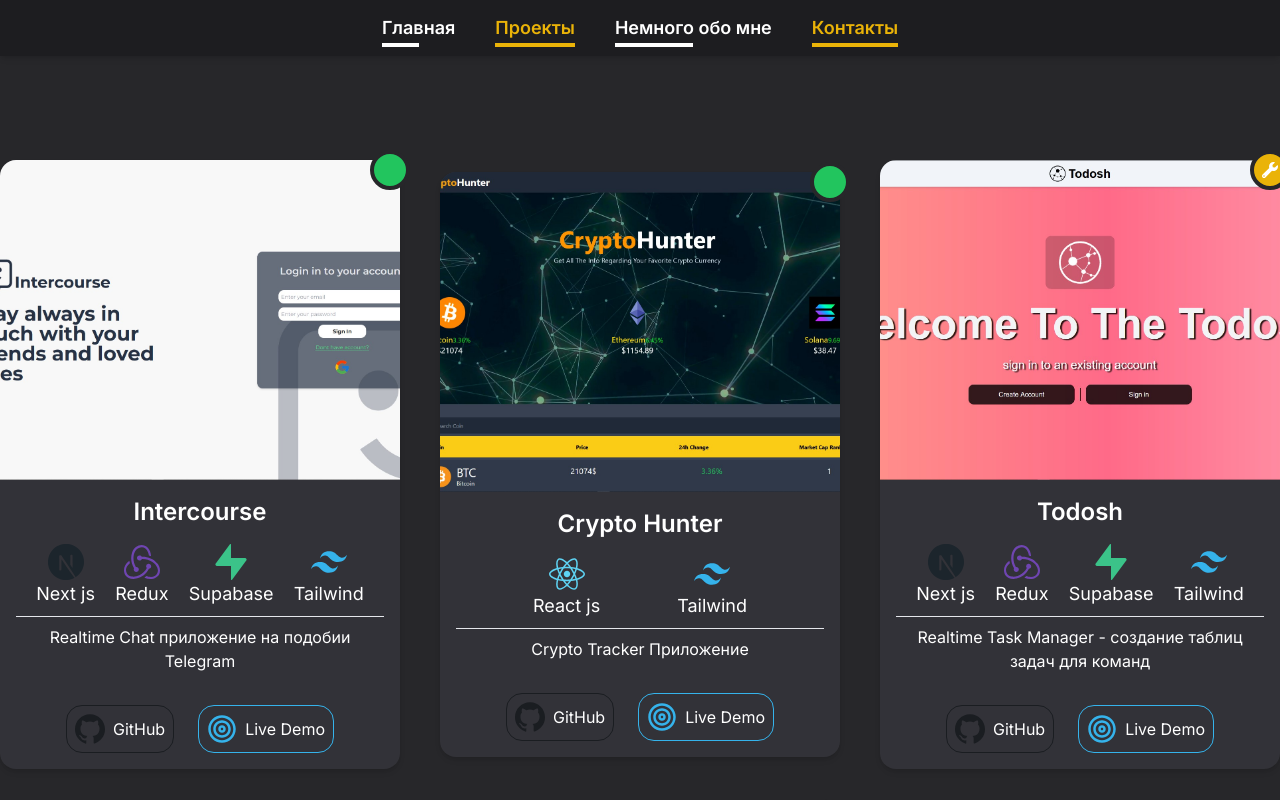
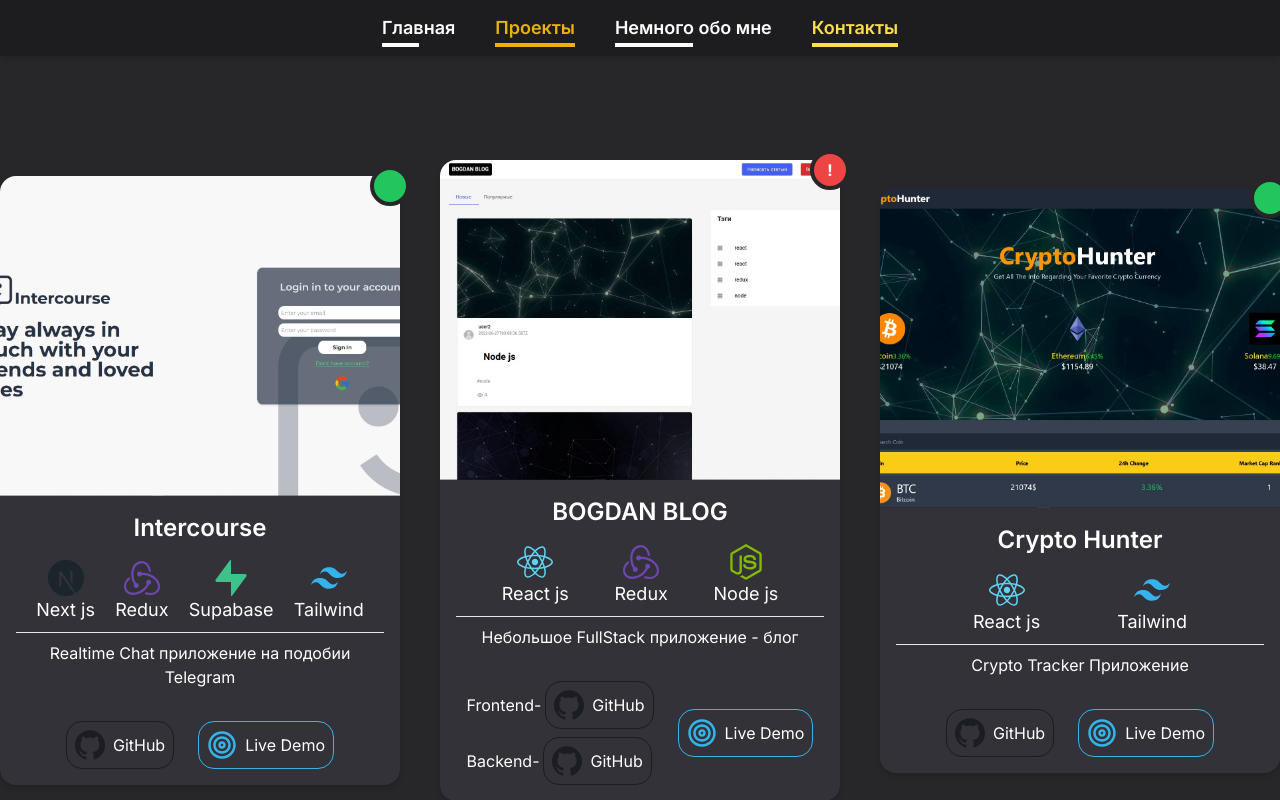
Before and after one commit to GoBDaNWeb/portfolio, a React (Create React App) app: page /portfolio in a window 1280 px wide. Shown: the top 800 px of the page. Built offline with nearby package versions, Linux system fonts and the light colour scheme.

Commit message:
add new project

```diff
--- a/src/components/Header.jsx
+++ b/src/components/Header.jsx
@@ -27,7 +27,7 @@
                 </NavLink>
                 <li
                     onClick={() => ctx.handleModal()}
-                    className={`relative cursor-pointer text-yellow-500 before:transition-all before:bottom-[-5px] before:w-full before:absolute before:h-1 before:bg-yellow-500`}>
+                    className={`relative cursor-pointer text-yellow-300 before:transition-all before:bottom-[-5px] before:w-full before:absolute before:h-1 before:bg-yellow-300`}>
                     Контакты
                 </li>
             </ul>
--- a/src/components/ProjectCard.jsx
+++ b/src/components/ProjectCard.jsx
@@ -5,7 +5,7 @@
 
 export default function ProjectCard({project}) {
     return (
-        <div className='w-[400px] bg-zinc-700 bg-opacity-50 rounded-2xl shadow-md '>
+        <div className='sm:w-[400px] w-[300px] bg-zinc-700 bg-opacity-50 rounded-2xl shadow-md '>
             <div className={`bg-${project.img} relative bg-cover w-full h-80 bg-center rounded-t-2xl group`}>
                 <div className={`absolute flex items-center justify-center w-10 h-10 border-4 border-solid z-40 border-zinc-800 rounded-full top-[-10px] right-[-10px] ${
                     project.status === 1
@@ -28,7 +28,7 @@
                 <div className='w-full h-full overflow-hidden rounded-t-2xl'>
                 {
                     project.status !== 1
-                    &&  <div className='bg-black bg-opacity-70 w-full duration-300 transition translate-y-[-20rem] group-hover:translate-y-0 h-[50%] rounded-t-2xl'>
+                    &&  <div className='bg-black bg-opacity-70 w-full duration-300 transition translate-y-0 sm:translate-y-[-20rem] group-hover:translate-y-0 h-[50%] rounded-t-2xl'>
                             <h4 className='text-center p-4'>
                                 {project.status_message}
                             </h4>
@@ -39,7 +39,7 @@
             </div>
             <div className='p-4 text-center'>
                 <h2 className='text-2xl font-semibold'>{project.title}</h2>
-                <ul className='flex items-center justify-evenly text-4xl mt-4'>
+                <ul className='flex flex-wrap items-center justify-evenly text-4xl mt-4'>
                     {
                         project.methods.map(method => (
 
@@ -57,16 +57,45 @@
                     {project.description}
                 </h5>
                 <div className='flex justify-center items-center gap-6 mt-8'>
+                    <div className='flex flex-col gap-2'>
+                        <div className='flex gap-1 items-center'>
+                            {
+                                project.link_github_back &&
+                                (
+                                    <h5>Frontend-</h5>
+                                )
+                            }
                             <a
                                 target="_blank"
-                        href={project.link_github}
-                        className='flex items-center gap-2 border-[1px] border-solid border-[#1A1D21] p-2 rounded-2xl hover:bg-[#1A1D21] transition group'
+                                href={project.link_github_front}
+                                className='flex items-center gap-2 border-[1px] border-solid border-[#1A1D21] p-2 rounded-2xl hover:bg-[#1A1D21] transition group cursor-pointer'
                             >
                                 <SiGithub className='text-[#1A1D21] transition group-hover:text-white text-3xl'/>
                                 <span>
                                     GitHub
                                 </span>
                             </a>
+                        </div>
+                        {
+                            project.link_github_back &&
+                            (
+                                <div className='flex gap-1 items-center'>
+                                    <h5>Backend- </h5>
+                                    <a
+                                        target="_blank"
+                                        href={project.link_github_back}
+                                        className='flex items-center gap-2 border-[1px] border-solid border-[#1A1D21] p-2 rounded-2xl hover:bg-[#1A1D21] transition group cursor-pointer'
+                                    >
+                                        <SiGithub className='text-[#1A1D21] transition group-hover:text-white text-3xl'/>
+                                        <span>
+                                            GitHub
+                                        </span>
+                                    </a>
+                                </div>
+                            )
+
+                        }
+                    </div>
                     {
                         project.link_live_demo
                         && (
@@ -92,6 +121,7 @@
                 <div className={`bg-weather bg-center bg-no-repeat bg-cover w-full h-full`}></div>
                 <div className={`bg-kiwi bg-center bg-no-repeat bg-cover w-full h-full`}></div>
                 <div className={`bg-movies bg-center bg-no-repeat bg-cover w-full h-full`}></div>
+                <div className={`bg-fullstack-blog bg-center bg-no-repeat bg-cover w-full h-full`}></div>
             </div>
         </div>
     )
--- a/src/config/data.js
+++ b/src/config/data.js
@@ -1,5 +1,5 @@
 import {SiNextdotjs, SiRedux, SiSupabase, SiTailwindcss, SiFirebase} from 'react-icons/si'
-import {FaReact, FaVuejs} from 'react-icons/fa'
+import {FaReact, FaVuejs, FaNodeJs} from 'react-icons/fa'
 
 export const projects = [
     {
@@ -25,13 +25,39 @@
             },
         ],
         description: 'Realtime Chat приложение на подобии Telegram',
-        link_github: 'https://github.com/GoBDaNWeb/intercourse-app',
+        link_github_front: 'https://github.com/GoBDaNWeb/intercourse-app',
+        link_github_back: '',
         link_live_demo: 'https://intercourse-app.vercel.app/',
         status: 1,
         status_message: ''
     },
     {
         id: '2',
+        img: 'fullstack-blog',
+        title: 'BOGDAN BLOG',
+        methods: [
+            {
+                title: 'React js',
+                icon: <FaReact className='text-[#5ED3F3]'/>,
+            },
+            {
+                title: 'Redux',
+                icon: <SiRedux className='text-[#6F45B1]'/> ,
+            },
+            {
+                title: 'Node js',
+                icon: <FaNodeJs className='text-[#84BB00]'/>
+            },
+        ],
+        description: 'Небольшое FullStack приложение - блог',
+        link_github_front: 'https://github.com/GoBDaNWeb/fullstack-blog-react-frontend',
+        link_github_back: 'https://github.com/GoBDaNWeb/fullstack-blog-react-backend',
+        link_live_demo: 'https://fullstack-blog-react-frontend.vercel.app/',
+        status: 3,
+        status_message: 'Для просмотра приложения сервер прийдется запускать локально'
+    },
+    {
+        id: '3',
         img: 'crypto',
         title: 'Crypto Hunter',
         methods: [
@@ -45,13 +71,14 @@
             },
         ],
         description: 'Crypto Tracker Приложение',
-        link_github: 'https://github.com/GoBDaNWeb/crypto-react-app',
+        link_github_front: 'https://github.com/GoBDaNWeb/crypto-react-app',
+        link_github_back: '',
         link_live_demo: 'https://crypto-react-app-eight.vercel.app/',
         status: 1,
         status_message: ''
     },
     {
-        id: '3',
+        id: '4',
         img: 'todosh',
         title: 'Todosh',
         methods: [
@@ -73,13 +100,14 @@
             },
         ],
         description: 'Realtime Task Manager - создание таблиц задач для команд',
-        link_github: 'https://github.com/GoBDaNWeb/todosh-app',
+        link_github_front: 'https://github.com/GoBDaNWeb/todosh-app',
+        link_github_back: '',
         link_live_demo: 'https://todosh-app.vercel.app/',
         status: 2,
         status_message: 'в приложении будет меняться дизайн и добавляться новый функционал/адаптивность'
     },
     {
-        id: '4',
+        id: '5',
         img: 'weather',
         title: 'Weather',
         methods: [
@@ -93,12 +121,13 @@
             },
         ],
         description: 'Приложение для просмотра прогноза погоды',
-        link_github: 'https://github.com/GoBDaNWeb/WeatherApp',
+        link_github_front: 'https://github.com/GoBDaNWeb/WeatherApp',
+        link_github_back: '',
         link_live_demo: 'https://weather-app-phi-eight.vercel.app/',
         status: 1
     },
     {
-        id: '5',
+        id: '6',
         img: 'movies',
         title: 'Movie',
         methods: [
@@ -116,13 +145,14 @@
             },
         ],
         description: 'Приложение для просмотра рейтинга фильмов и сериалов',
-        link_github: 'https://github.com/GoBDaNWeb/vue-movie-app',
+        link_github_front: 'https://github.com/GoBDaNWeb/vue-movie-app',
+        link_github_back: '',
         link_live_demo: null,
         status: 3,
         status_message: 'из-за того что я использовал в написании приложения Firebase, который заблокирован на территории РФ в данное время, приложение не работает так как запланировано.'
     },
     {
-        id: '6',
+        id: '7',
         img: 'kiwi',
         title: 'Kiwi',
         methods: [
@@ -140,7 +170,8 @@
             },
         ],
         description: 'Realtime приложение по типу Twitter',
-        link_github: 'https://github.com/GoBDaNWeb/Kiwi',
+        link_github_front: 'https://github.com/GoBDaNWeb/Kiwi',
+        link_github_back: '',
         link_live_demo: null,
         status: 3,
         status_message: 'из-за того что я использовал в написании приложения Firebase, который заблокирован на территории РФ в данное время, приложение не работает так как запланировано.'
--- a/src/pages/Main.jsx
+++ b/src/pages/Main.jsx
@@ -1,5 +1,5 @@
 import React, {useContext} from 'react'
-import {FaReact, FaVuejs, FaCss3, FaSass, } from 'react-icons/fa'
+import {FaReact, FaNodeJs, FaVuejs, FaCss3, FaSass, } from 'react-icons/fa'
 import {SiNextdotjs, SiSupabase, SiFirebase, SiJavascript, SiTailwindcss, SiRedux, SiTypescript} from 'react-icons/si'
 import {FiCheck} from 'react-icons/fi'
 import {BsFillBootstrapFill} from 'react-icons/bs'
@@ -87,7 +87,7 @@
                             Приходилось работать с
                         </h5>
                         <div className='flex items-center justify-center flex-col gap-4'>
-                            <ul className='flex flex-col gap-3 text-3xl'>
+                            <ul className='flex gap-3 text-3xl'>
                                 <li className='flex items-center gap-2'>
                                     <FaVuejs className='text-[#3FB27F]'/>
                                     <span className='text-xl'>Vue js</span>
@@ -105,6 +105,14 @@
                                             </span>
                                         </li>
                                     </ul>
+                                </li>
+                                <li  className='flex items-center gap-2'>
+                                    <FaNodeJs className='text-[#84BB00]'/>
+                                    <span className='text-xl'>Node js</span>
+                                </li>
+                                <li  className='flex items-center gap-2'>
+                                    <SiTypescript className='text-[#0174C1]'/>
+                                    <span className='text-xl'>TypeScript</span>
                                 </li>
                             </ul>
                             <hr className='h-[1px] w-full mt-2'/>
--- a/tailwind.config.js
+++ b/tailwind.config.js
@@ -5,6 +5,9 @@
   ],
   theme: {
     extend: {
+      screens: {
+        'sm': '565px'
+      },
       fontFamily: {
         'sans': ['Inter'],
       },
@@ -15,6 +18,7 @@
         'weather': "url('./assets/weather.jpg')",
         'kiwi': "url('./assets/kiwi.jpg')",
         'movies': "url('./assets/movies.jpg')",
+        'fullstack-blog': "url('./assets/fullstack-blog.jpg')",
       }
     },
   },
```
Also changed, not shown: src/assets/fullstack-blog.jpg (added). Lines whose indentation alone changed are shown as unchanged.
